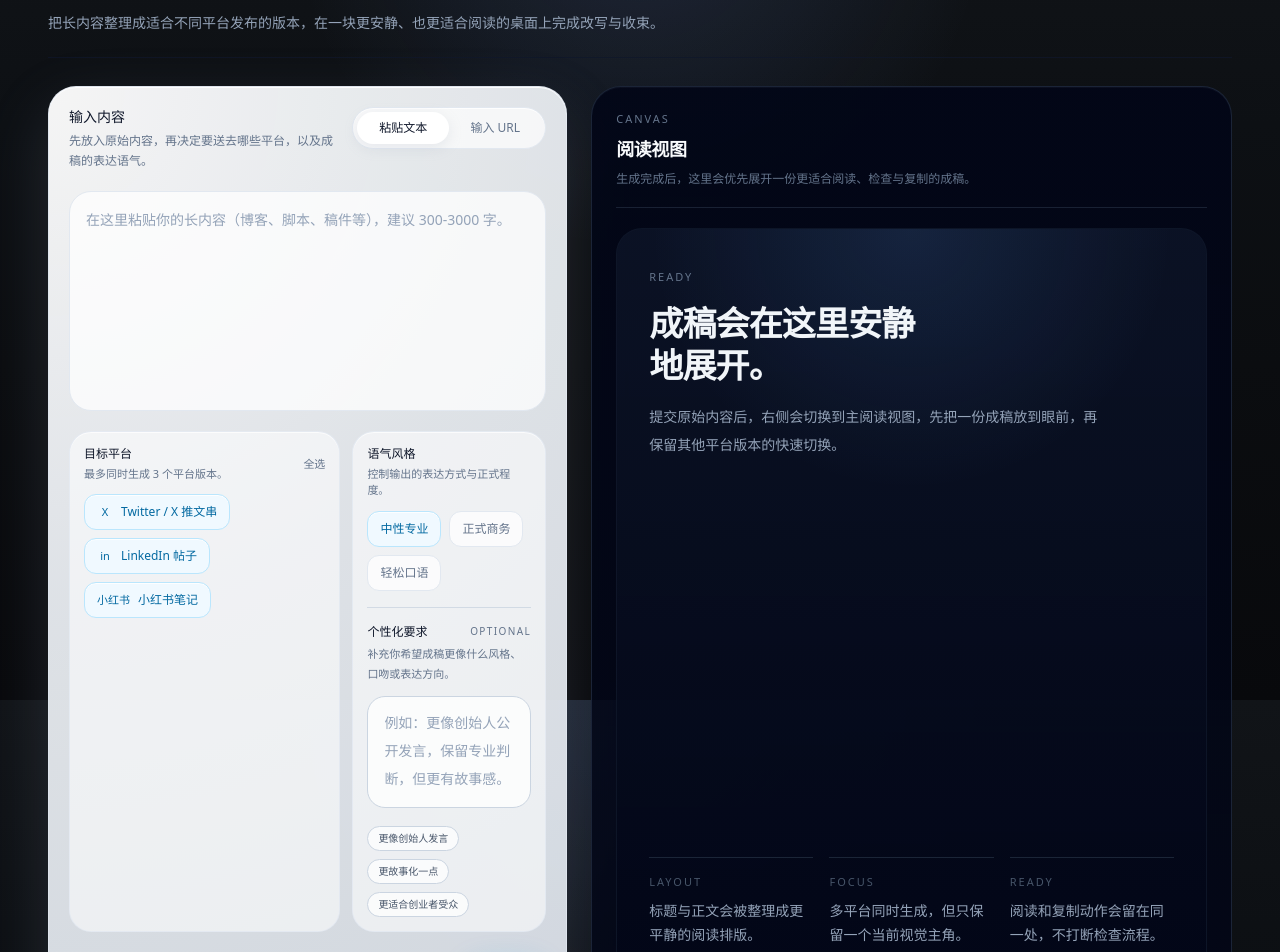
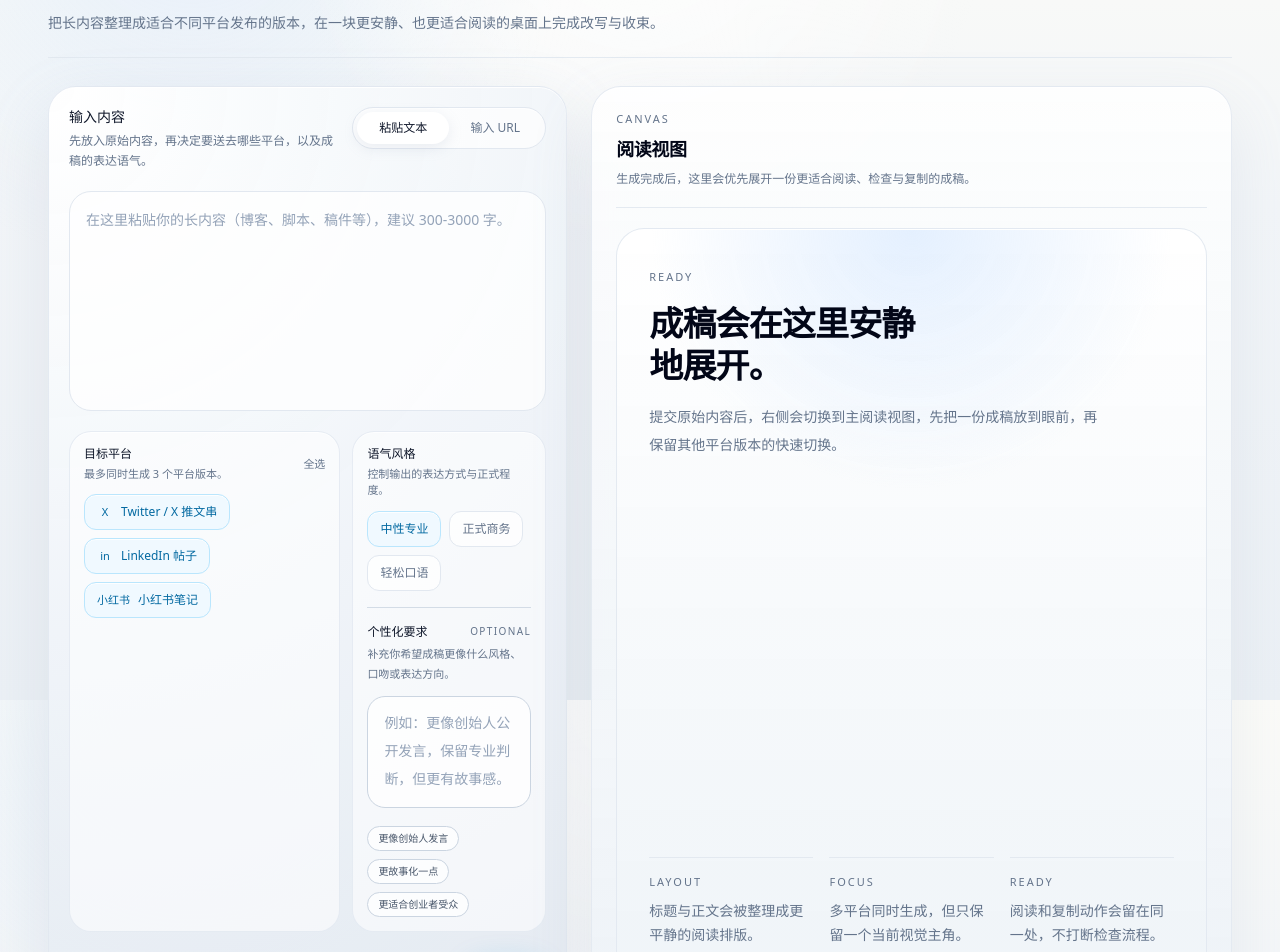
Before and after one commit to Joyce0301/ReContent, a Next.js app: page / in a window 1280 px wide. Shown: the part 100-1052 px from the top of the page. Built offline with nearby package versions, Linux system fonts and the light colour scheme.

Commit message:
feat: unify apple-style light workspace

```diff
--- a/app/components/recontent/header.tsx
+++ b/app/components/recontent/header.tsx
@@ -1,13 +1,13 @@
 export function RecontentHeader() {
   return (
-    <header className="flex flex-col gap-3 border-b border-slate-900/80 pb-5">
+    <header className="flex flex-col gap-3 border-b border-slate-200/90 pb-5">
       <p className="text-[11px] font-medium uppercase tracking-[0.18em] text-slate-500">
         Content Tool
       </p>
-      <h1 className="text-2xl font-semibold tracking-tight text-slate-50 sm:text-3xl">
+      <h1 className="text-2xl font-semibold tracking-tight text-slate-950 sm:text-3xl">
         ReContent
       </h1>
-      <p className="max-w-2xl text-sm leading-7 text-slate-400">
+      <p className="max-w-2xl text-sm leading-7 text-slate-500">
         把长内容整理成适合不同平台发布的版本，在一块更安静、也更适合阅读的桌面上完成改写与收束。
       </p>
     </header>
--- a/app/components/recontent/result-document.tsx
+++ b/app/components/recontent/result-document.tsx
@@ -40,27 +40,27 @@ export function ResultDocument({
       ? "text-[15px] leading-8 sm:text-base"
       : "text-[15px] leading-[2.1] sm:text-base";
   const paragraphToneClass = isTwitter
-    ? "text-slate-200/[0.94]"
+    ? "text-slate-700"
     : isLinkedIn
-      ? "text-slate-200/[0.96]"
-      : "text-slate-100/[0.94]";
+      ? "text-slate-700"
+      : "text-slate-700";
 
   return (
-    <article className="flex h-full flex-col rounded-[26px] border border-slate-800/90 bg-[linear-gradient(180deg,rgba(2,6,23,0.7)_0%,rgba(2,6,23,0.88)_100%)] shadow-[inset_0_1px_0_rgba(148,163,184,0.04)]">
-      <header className="flex flex-wrap items-start justify-between gap-4 border-b border-slate-800/80 px-5 py-4 sm:px-6 sm:py-5">
+    <article className="flex h-full flex-col rounded-[28px] border border-slate-200/85 bg-[linear-gradient(180deg,rgba(255,255,255,0.9)_0%,rgba(242,246,250,0.96)_100%)] shadow-[inset_0_1px_0_rgba(255,255,255,0.95),0_18px_44px_rgba(148,163,184,0.12)]">
+      <header className="flex flex-wrap items-start justify-between gap-4 border-b border-slate-200/90 px-5 py-4 sm:px-6 sm:py-5">
         <div className="min-w-0">
           <div className="flex items-center gap-2 text-[11px] uppercase tracking-[0.18em] text-slate-500">
-            <span className="inline-flex h-6 min-w-6 items-center justify-center rounded-full border border-slate-700 bg-slate-900 px-1 text-[10px] tracking-normal text-slate-200">
+            <span className="inline-flex h-6 min-w-6 items-center justify-center rounded-full border border-slate-200 bg-white px-1 text-[10px] tracking-normal text-slate-600">
               {PLATFORM_BADGES[result.platform]}
             </span>
             <span>{PLATFORM_LABELS[result.platform]}</span>
           </div>
           {result.title ? (
-            <h3 className="mt-3 max-w-3xl text-xl font-semibold leading-tight tracking-tight text-slate-50 sm:text-[24px]">
+            <h3 className="mt-3 max-w-3xl text-xl font-semibold leading-tight tracking-tight text-slate-950 sm:text-[24px]">
               {result.title}
             </h3>
           ) : (
-            <h3 className="mt-3 text-base font-medium text-slate-200 sm:text-lg">
+            <h3 className="mt-3 text-base font-medium text-slate-700 sm:text-lg">
               可直接发布的正文草稿
             </h3>
           )}
@@ -69,7 +69,7 @@ export function ResultDocument({
         <button
           type="button"
           onClick={() => onCopy(result.platform, copyText)}
-          className="inline-flex min-h-9 items-center rounded-full border border-slate-800 bg-slate-950/80 px-3.5 text-[11px] text-slate-400 transition hover:border-slate-700 hover:text-slate-200"
+          className="inline-flex min-h-9 items-center rounded-full border border-slate-200 bg-white/85 px-3.5 text-[11px] text-slate-500 transition hover:border-slate-300 hover:text-slate-700"
         >
           {copyStatus === "success"
             ? "已复制"
@@ -81,7 +81,7 @@ export function ResultDocument({
 
       <div className="flex-1 overflow-auto px-5 py-6 sm:px-6 sm:py-7">
         <div
-          className={`mx-auto flex ${documentWidthClass} flex-col gap-5 ${documentTypographyClass} text-slate-100`}
+          className={`mx-auto flex ${documentWidthClass} flex-col gap-5 ${documentTypographyClass} text-slate-800`}
         >
           <p className="sr-only" aria-live="polite">
             {copyStatus === "success"
--- a/app/components/recontent/result-platform-tabs.tsx
+++ b/app/components/recontent/result-platform-tabs.tsx
@@ -29,15 +29,15 @@ export function ResultPlatformTabs({
             aria-pressed={isActive}
             className={`inline-flex min-h-9 items-center gap-2 rounded-full border px-3 py-1.5 text-xs transition ${
               isActive
-                ? "border-slate-500/90 bg-slate-800 text-slate-100 shadow-[inset_0_1px_0_rgba(255,255,255,0.04)]"
-                : "border-slate-800/90 bg-slate-950/60 text-slate-400 hover:border-slate-700 hover:text-slate-200"
+                ? "border-sky-200 bg-sky-50 text-sky-700 shadow-[inset_0_1px_0_rgba(255,255,255,0.85)]"
+                : "border-slate-200 bg-white/80 text-slate-500 hover:border-slate-300 hover:text-slate-700"
             }`}
           >
             <span
               className={`inline-flex h-5 min-w-5 items-center justify-center rounded-full px-1 text-[10px] ${
                 isActive
-                  ? "bg-slate-700 text-slate-100"
-                  : "bg-slate-900 text-slate-400"
+                  ? "bg-sky-100 text-sky-700"
+                  : "bg-slate-100 text-slate-500"
               }`}
             >
               {PLATFORM_BADGES[result.platform]}
--- a/app/components/recontent/result-surface.tsx
+++ b/app/components/recontent/result-surface.tsx
@@ -25,13 +25,13 @@ export function ResultSurface({
     results.find(result => result.platform === activePlatform) ?? results[0] ?? null;
 
   return (
-    <section className="flex min-h-[420px] flex-col rounded-[30px] border border-slate-800/90 bg-[linear-gradient(180deg,rgba(2,6,23,0.9)_0%,rgba(2,6,23,0.82)_100%)] p-4 shadow-[inset_0_1px_0_rgba(148,163,184,0.05)] sm:p-5 lg:p-6">
-      <div className="flex flex-wrap items-start justify-between gap-4 border-b border-slate-800/80 pb-4">
+    <section className="flex min-h-[420px] flex-col rounded-[30px] border border-slate-200/85 bg-[linear-gradient(180deg,rgba(255,255,255,0.82)_0%,rgba(237,242,247,0.94)_100%)] p-4 shadow-[inset_0_1px_0_rgba(255,255,255,0.92),0_24px_64px_rgba(148,163,184,0.14)] sm:p-5 lg:p-6">
+      <div className="flex flex-wrap items-start justify-between gap-4 border-b border-slate-200/90 pb-4">
         <div>
           <p className="text-[11px] uppercase tracking-[0.18em] text-slate-500">
             Canvas
           </p>
-          <h2 className="mt-2 text-base font-semibold tracking-tight text-slate-50 sm:text-lg">
+          <h2 className="mt-2 text-base font-semibold tracking-tight text-slate-950 sm:text-lg">
             阅读视图
           </h2>
           <p className="mt-1 max-w-xl text-xs leading-6 text-slate-500">
@@ -65,42 +65,42 @@ export function ResultSurface({
             />
           </div>
         ) : (
-          <div className="flex flex-1 rounded-[26px] border border-slate-900/90 bg-[radial-gradient(circle_at_top,rgba(96,165,250,0.12),transparent_32%),linear-gradient(180deg,rgba(15,23,42,0.72)_0%,rgba(2,6,23,0.96)_100%)] px-6 py-8 sm:px-8 sm:py-10">
+          <div className="flex flex-1 rounded-[28px] border border-slate-200/90 bg-[radial-gradient(circle_at_top,rgba(191,219,254,0.42),transparent_32%),linear-gradient(180deg,rgba(255,255,255,0.92)_0%,rgba(239,244,248,0.98)_100%)] px-6 py-8 shadow-[inset_0_1px_0_rgba(255,255,255,0.95)] sm:px-8 sm:py-10">
             <div className="flex w-full flex-col justify-between gap-12">
               <div className="max-w-lg">
                 <p className="text-[11px] uppercase tracking-[0.18em] text-slate-500">
                   Ready
                 </p>
-                <h3 className="mt-4 max-w-[14ch] text-[28px] font-semibold leading-tight tracking-tight text-slate-100 sm:text-[34px]">
+                <h3 className="mt-4 max-w-[14ch] text-[28px] font-semibold leading-tight tracking-tight text-slate-950 sm:text-[34px]">
                   成稿会在这里安静地展开。
                 </h3>
-                <p className="mt-4 max-w-md text-sm leading-7 text-slate-400">
+                <p className="mt-4 max-w-md text-sm leading-7 text-slate-500">
                   提交原始内容后，右侧会切换到主阅读视图，先把一份成稿放到眼前，再保留其他平台版本的快速切换。
                 </p>
               </div>
 
               <div className="grid gap-4 sm:grid-cols-3">
-                <div className="border-t border-slate-800/90 pt-4">
-                  <p className="text-[11px] uppercase tracking-[0.18em] text-slate-600">
+                <div className="border-t border-slate-200/90 pt-4">
+                  <p className="text-[11px] uppercase tracking-[0.18em] text-slate-500">
                     Layout
                   </p>
-                  <p className="mt-2 text-sm leading-6 text-slate-400">
+                  <p className="mt-2 text-sm leading-6 text-slate-500">
                     标题与正文会被整理成更平静的阅读排版。
                   </p>
                 </div>
-                <div className="border-t border-slate-800/90 pt-4">
-                  <p className="text-[11px] uppercase tracking-[0.18em] text-slate-600">
+                <div className="border-t border-slate-200/90 pt-4">
+                  <p className="text-[11px] uppercase tracking-[0.18em] text-slate-500">
                     Focus
                   </p>
-                  <p className="mt-2 text-sm leading-6 text-slate-400">
+                  <p className="mt-2 text-sm leading-6 text-slate-500">
                     多平台同时生成，但只保留一个当前视觉主角。
                   </p>
                 </div>
-                <div className="border-t border-slate-800/90 pt-4">
-                  <p className="text-[11px] uppercase tracking-[0.18em] text-slate-600">
+                <div className="border-t border-slate-200/90 pt-4">
+                  <p className="text-[11px] uppercase tracking-[0.18em] text-slate-500">
                     Ready
                   </p>
-                  <p className="mt-2 text-sm leading-6 text-slate-400">
+                  <p className="mt-2 text-sm leading-6 text-slate-500">
                     阅读和复制动作会留在同一处，不打断检查流程。
                   </p>
                 </div>
--- a/app/globals.css
+++ b/app/globals.css
@@ -8,14 +8,15 @@ body {
 }
 
 body {
-  background-color: #0b0d10;
+  background-color: #f6f7f9;
   background-image:
-    radial-gradient(circle at top center, rgba(122, 162, 255, 0.14), transparent 34%),
-    linear-gradient(180deg, #111418 0%, #0d1014 28%, #0b0d10 58%, #08090c 100%);
-  color: #f5f5f7;
+    radial-gradient(circle at top center, rgba(255, 255, 255, 0.88), transparent 34%),
+    radial-gradient(circle at 15% 0%, rgba(191, 219, 254, 0.32), transparent 28%),
+    linear-gradient(180deg, #fbfbf8 0%, #f2f5f8 38%, #ebf0f5 100%);
+  color: #111827;
   @apply antialiased;
 }
 
 ::selection {
-  background-color: rgb(110 168 255 / 24%);
+  background-color: rgb(96 165 250 / 22%);
 }
--- a/app/page.tsx
+++ b/app/page.tsx
@@ -150,7 +150,7 @@ export default function HomePage() {
         />
       </section>
 
-      <footer className="mt-1 flex flex-wrap items-center justify-between gap-2 border-t border-slate-900/90 pt-4 text-[11px] leading-5 text-slate-500">
+      <footer className="mt-1 flex flex-wrap items-center justify-between gap-2 border-t border-slate-200/90 pt-4 text-[11px] leading-5 text-slate-500">
         <span>支持文本与 URL 输入，并输出适配不同平台的发布版本。</span>
         <span>保留清晰结构、平台语气与可直接复制的成稿视图。</span>
       </footer>
```
